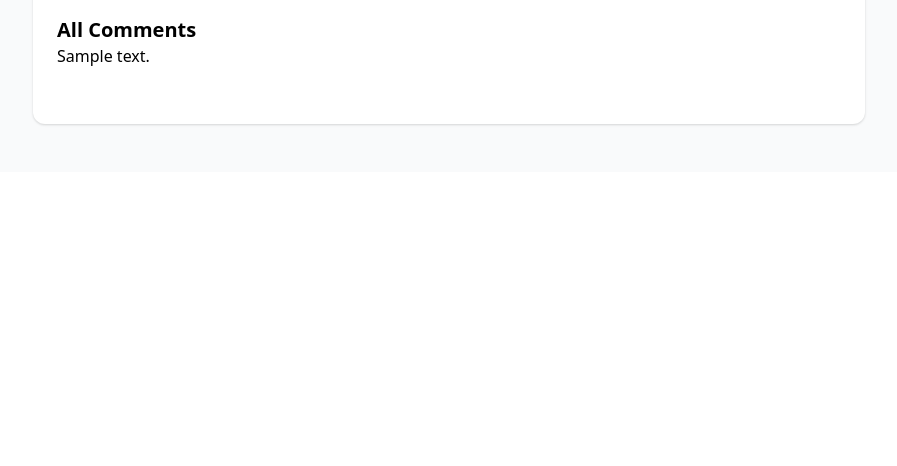
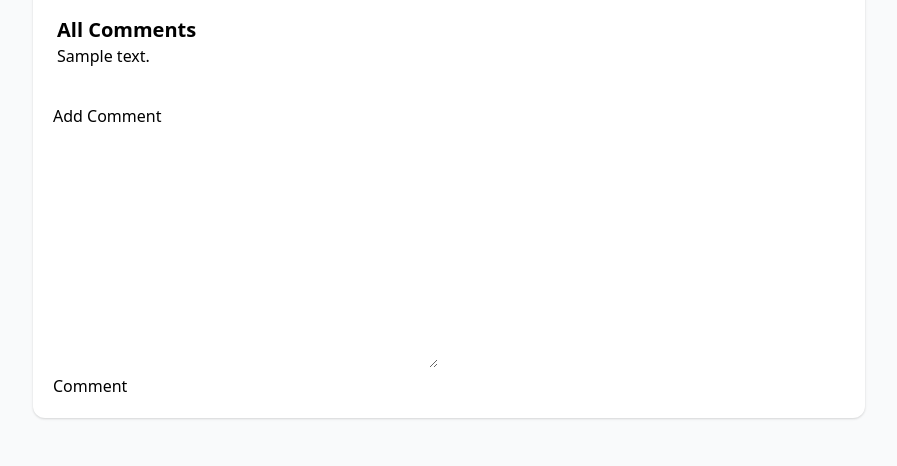
Before and after one commit to tamim-vaiya/leafnet, a Django app: page /posts/feed/ in a window 1280 px wide. Shown: the part 1048-1514 px from the top of the page, without its empty margins (191-1088 px from the left). Before the commit the page ends 1174 px from the top, so only its background shows below. Run offline with Django 5.2, Linux system fonts and the light colour scheme; a user stored in the database is signed in; tables that the repository leaves empty hold one stand-in row (values such as "Sample post"); grey boxes marked "Sample" are stand-in pictures; style sheets or scripts are compiled from the project's sources; some libraries are stand-ins or nearby versions.

Commit message:
added comment box

```diff
--- a/posts/forms.py
+++ b/posts/forms.py
@@ -9,4 +9,4 @@ class PostCreateForm(forms.ModelForm):
 class CommentForm(forms.ModelForm):
     class Meta:
         model = Comment
-        field = ['body']
+        fields = ['body']
--- a/posts/templates/posts/feed.html
+++ b/posts/templates/posts/feed.html
@@ -61,16 +61,29 @@
               <p class="text-gray-700 pb-3 text-base leading-snug mt-1">{{ post.caption }}</p>
             {% endif %}
           </div>
+          <!-- Post Comment -->
           <div class="px-6 py-4">
             <h4 class="font-bold text-xl">All Comments</h4>
             {% for comment in post.comments.all %}
                 {{ comment.body }}
+                <br>
             {% endfor %}
           </div>
           <div class="p-5">
             <form method="POST">
                 {% csrf_token %}
-
+                <div>
+                    <label for="">Add Comment</label>
+                </div>
+                <div>
+                    {{ comment_form.body }}
+                </div>
+                <div>
+                    <input type="hidden" name="post_id" id="post_id" value="{{ post.id }}">
+                </div>
+                <div>
+                    <button type="submit">Comment</button>
+                </div>
             </form>
           </div>
         </div>
```
